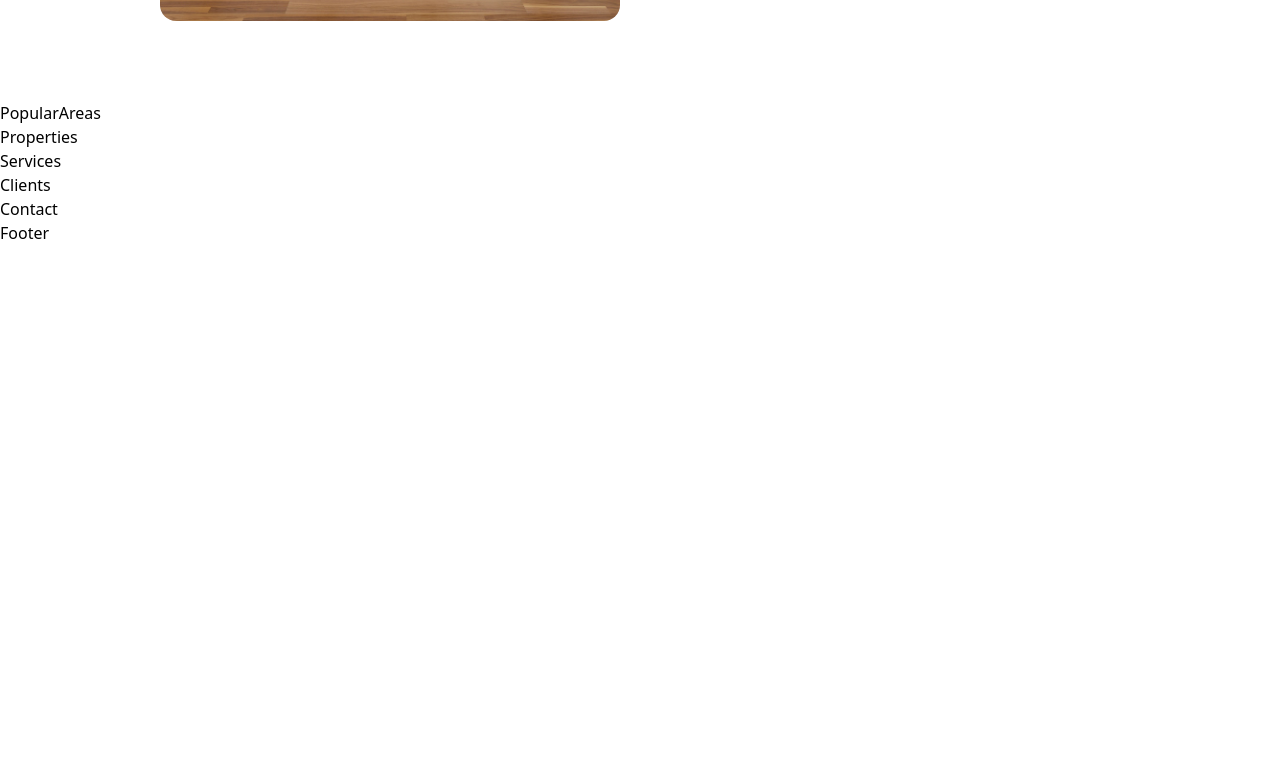
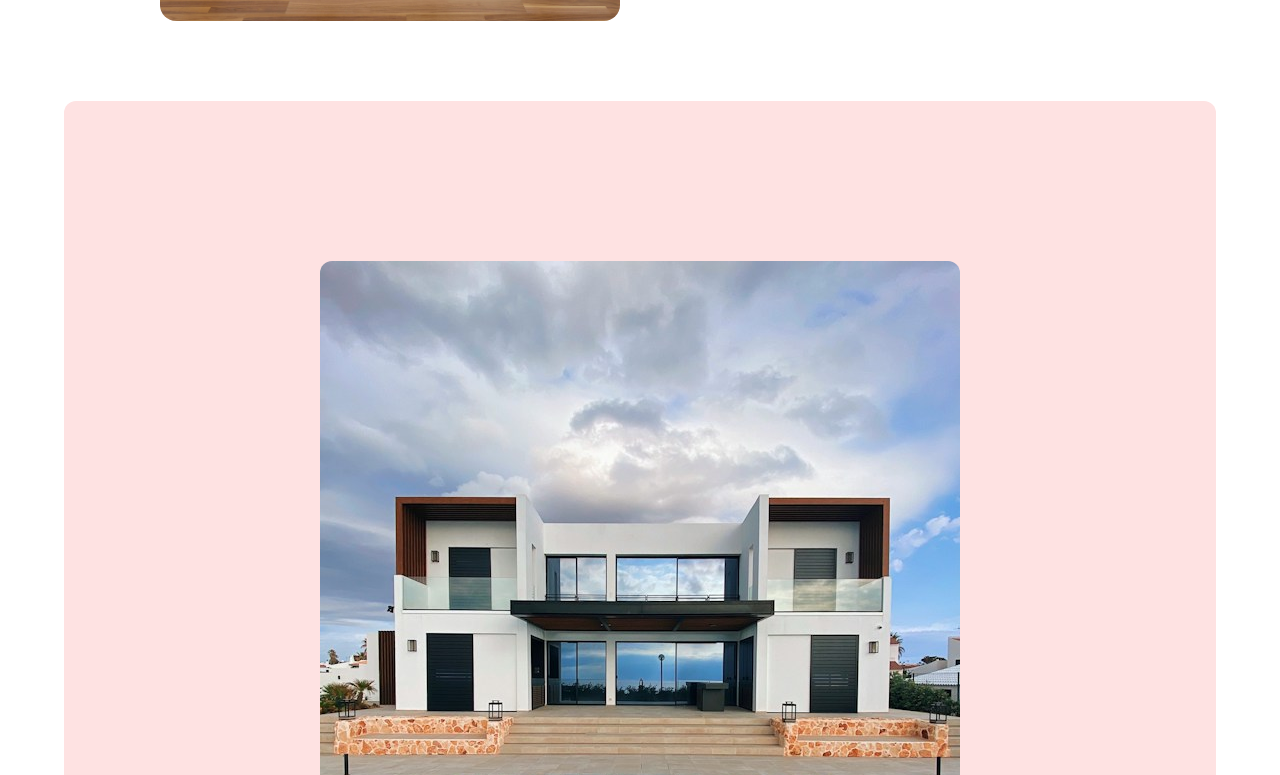
Before and after one commit to m11toh/Digi-estate, a React (Vite) app: page / in a window 1280 px wide. Shown: the part 1365-2140 px from the top of the page. Before the commit the page ends 1610 px from the top, so only its background shows below. Built offline with nearby package versions, Linux system fonts and the light colour scheme.

Commit message:
populararea

```diff
--- a/src/sections/PopularAreas.jsx
+++ b/src/sections/PopularAreas.jsx
@@ -1,11 +1,43 @@
-import React from 'react'
-import { DarkModeProvider } from '../components/DarkModeContext'
+import React, { useEffect } from 'react'
+import { useDarkMode } from '../components/DarkModeContext'
+import area1 from '../assets/images/area1.jpg'
+import area2 from '../assets/images/area2.jpg'
+import area3 from '../assets/images/area3.jpg'
+import AOS from 'aos';
+import 'aos/dist/aos.css'
 
 
 
 const PopularAreas = () => {
+
+  useEffect(() => {
+    AOS.init({
+      offset: 200,
+      duration: 1000,
+      easing: 'ease-in-sine',
+      delay: 100,
+
+    }); // initialise with default settings
+
+  }, [])
+
+  const { darkMode, toggleDarkmode } = useDarkMode();
+
+
   return (
-    <div>PopularAreas</div>
+    <div className={`${darkMode ? 'dark bg-black' : 'light bg-transparent'}`}>
+      <section className={`${darkMode ? 'dark bg-gray-800' : 'light bg-red-100'} lg:w-[90%] w-full h-fit m-auto bg-cover bg-center rounded-xl flex justify-center flex-col items-center lg:px-20 px-6 py-20 gap-20`}>
+        <div id='top' className='w-full grid lg:grid-cols-3 grid-cols-1 justify-center items-center gap-8'>
+
+        </div>
+        <div>
+          <img data-aos="fade-in" src={area1} alt="area1" className='rounded-xl' />
+        </div>
+
+
+      </section>
+
+    </div>
   )
 }
 
```
